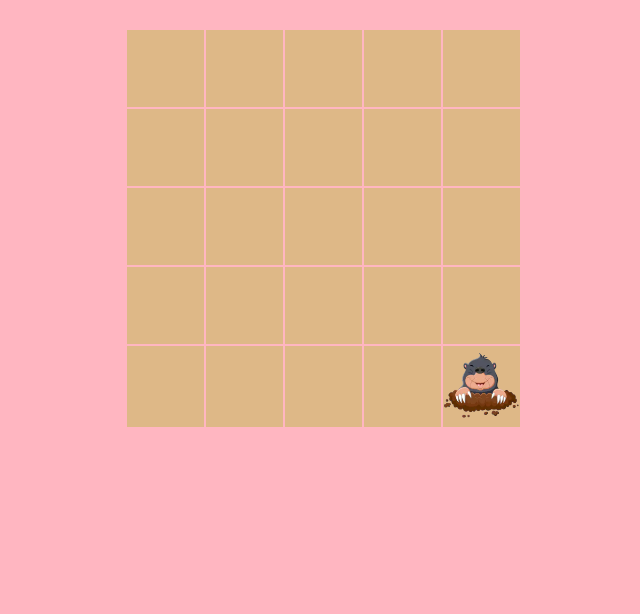
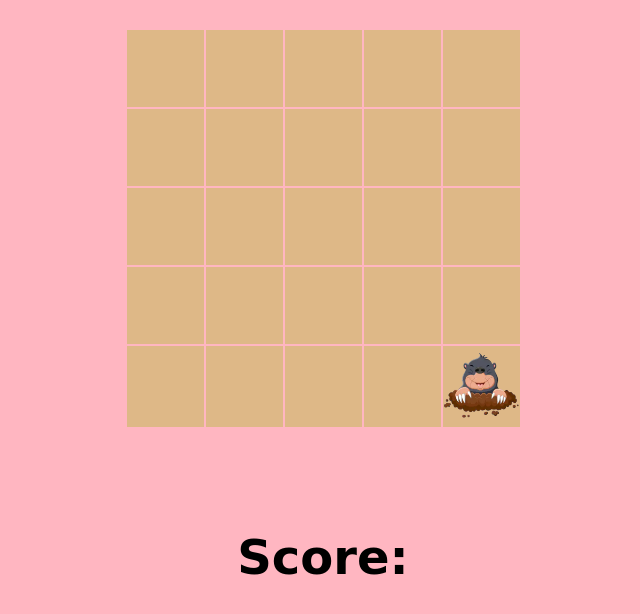
Before and after one commit to esplanadeA/js_game_engine, a website: page Wac_a_molev1/Wac_a_mole.html in a window 1280 px wide. Shown: the part 178-792 px from the top of the page, without its empty margins (317-957 px from the left). Drawn offline with Linux system fonts and the light colour scheme; a web font is replaced by a local one.

Commit message:
adding score section

```diff
--- a/Wac_a_molev1/Wac_a_mole.html
+++ b/Wac_a_molev1/Wac_a_mole.html
@@ -49,6 +49,10 @@
 		  </tr>
 		</table>
 
+      <div>
+         <h1>Score:</h1>
+      </div>
+
 		<script src="./whack-a-mole.js"></script>
 	</body>
 </html>
```
